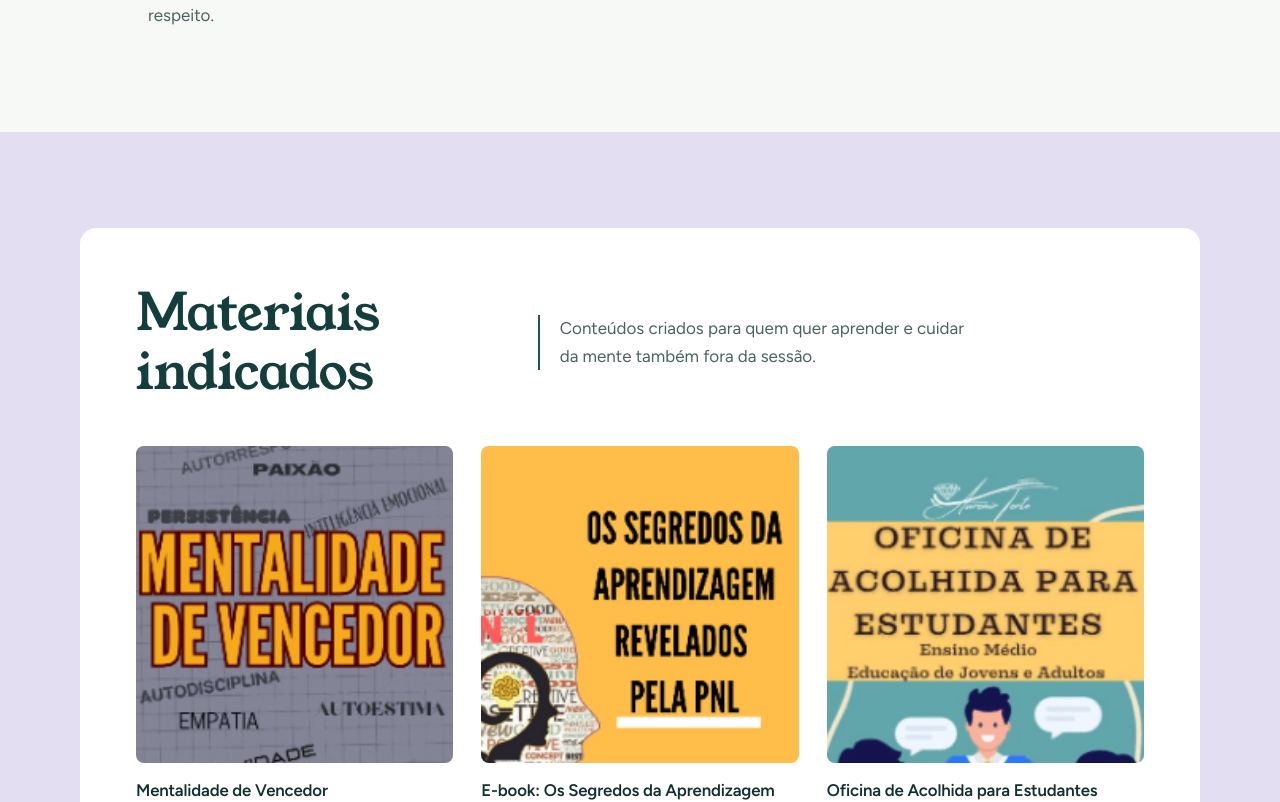
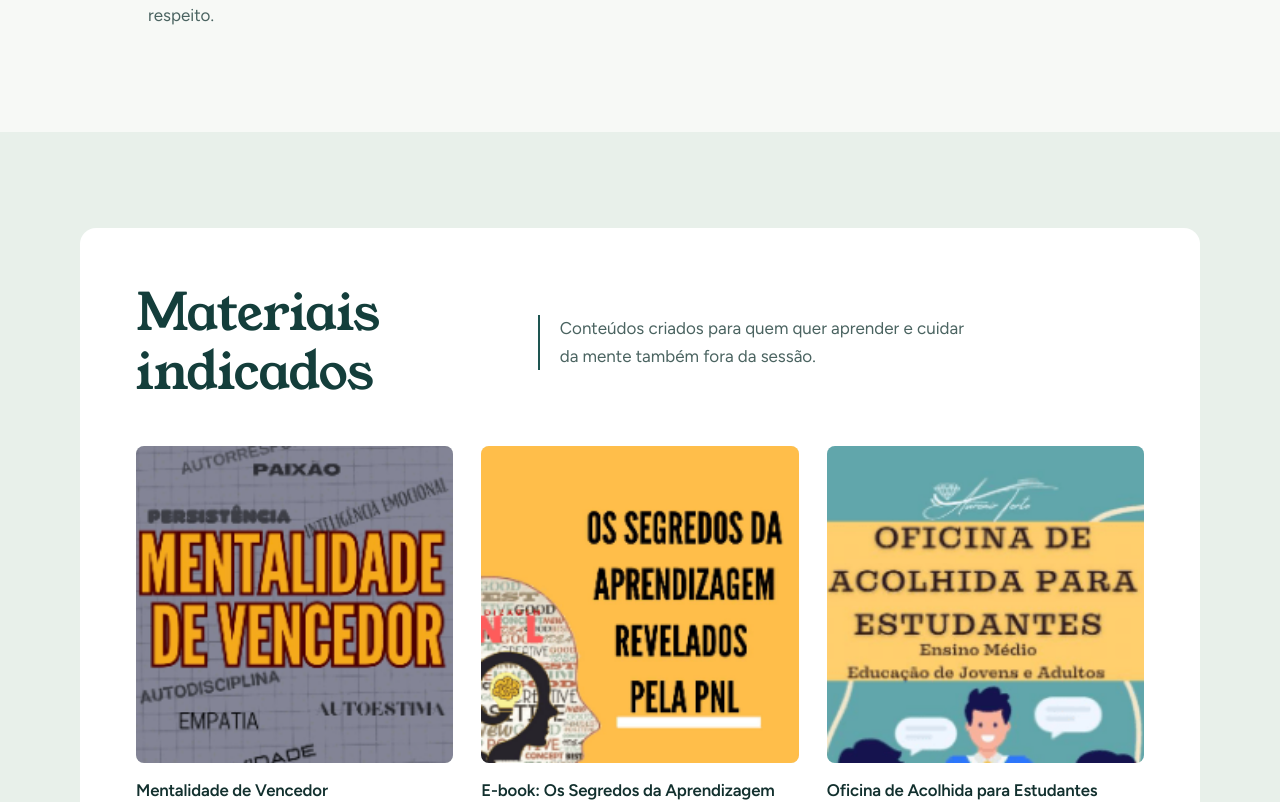
Before and after one commit to gidelmarjr-art/aurenir-psicologa, a React (Vite) app: page / in a window 1280 px wide. Shown: the part 2825-3627 px from the top of the page. Built offline with nearby package versions, Linux system fonts and the light colour scheme.

Commit message:
Correção Visual da Aba de Procutos

```diff
--- a/src/components/products/Products.css
+++ b/src/components/products/Products.css
@@ -1,4 +1,4 @@
-.products { padding: clamp(3rem, 8vw, 6rem) 0; background: var(--lilac); }
+.products { padding: clamp(3rem, 8vw, 6rem) 0; background: var(--sage-soft); }
 
 /* Painel claro, como na referência: título à esquerda, texto à direita, cards lado a lado */
 .products__panel { background: #fff; border-radius: var(--radius-m); padding: clamp(1.5rem, 5vw, 3.5rem); }
```
